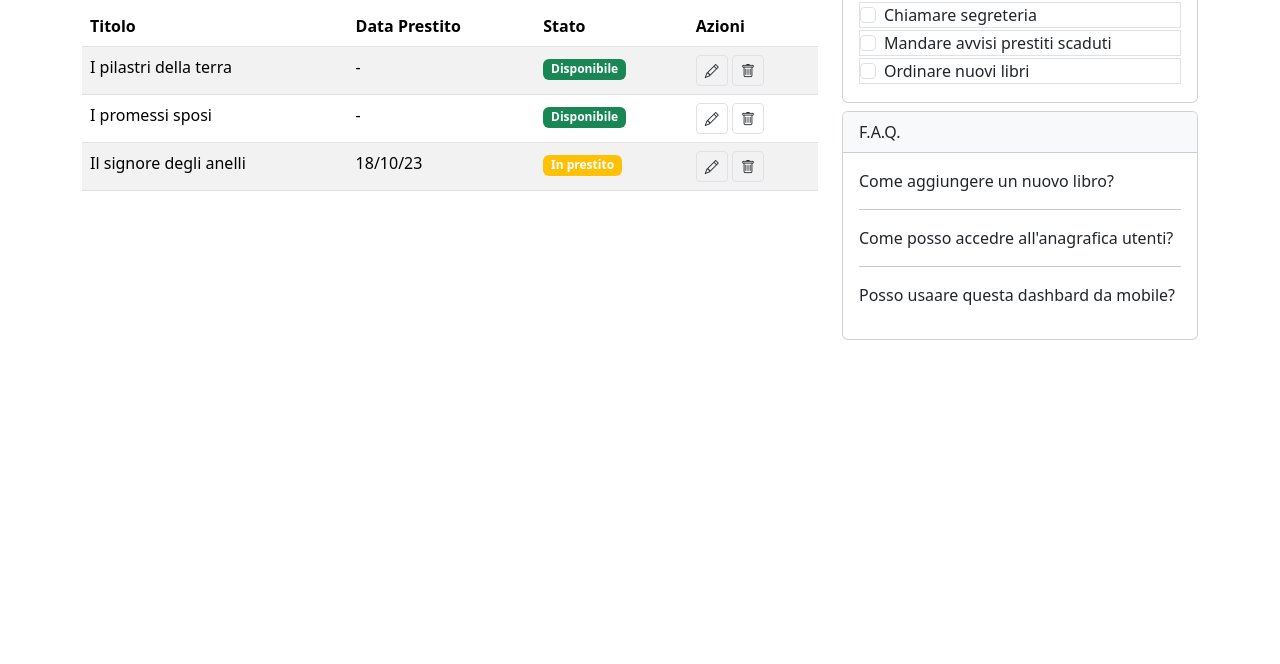
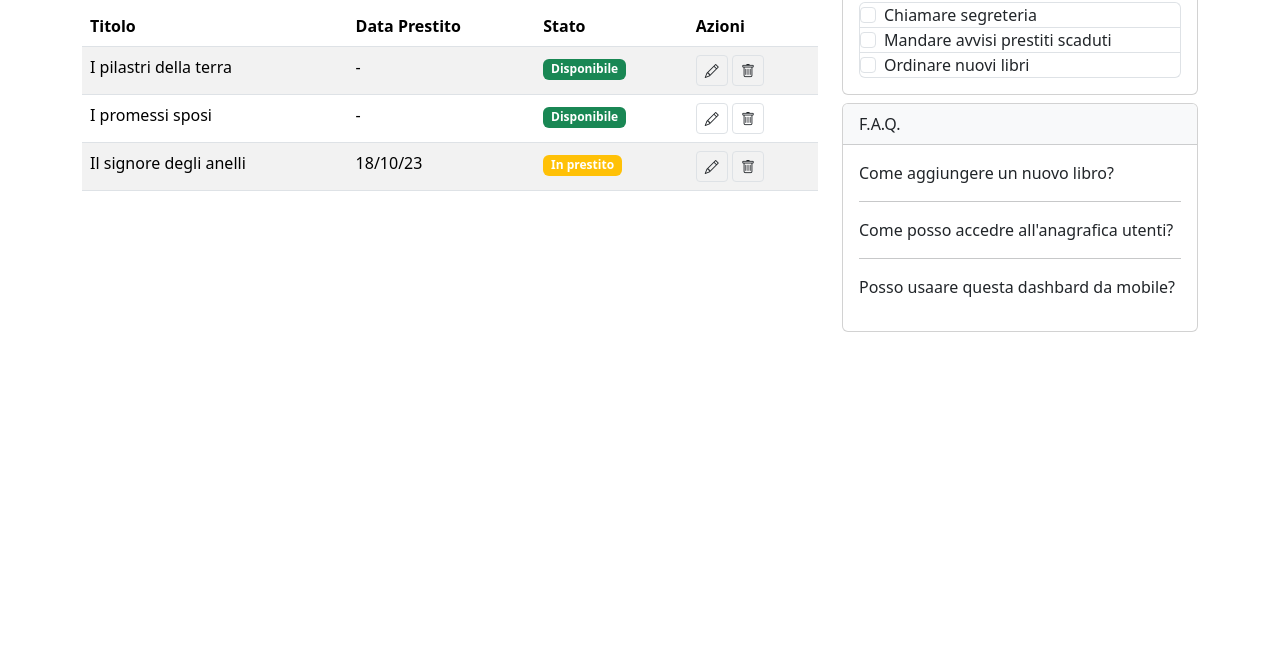
Before and after one commit to aldodenegri/html-css-bootstrap-dashboard, a plain HTML site: page index.html in a window 1280 px wide. Shown: the part 136-800 px from the top of the page. Drawn offline with nearby package versions, Linux system fonts and the light colour scheme.

Commit message:
correzione todo card

```diff
--- a/index.html
+++ b/index.html
@@ -105,19 +105,19 @@
           </div>
           <div class="card-body">
             <form>
-              <div class="form-check border">
+              <div class="form-check border border-bottom-0 rounded-top my-0">
                 <input class="form-check-input" type="checkbox" id="task1">
                 <label class="form-check-label" for="task1">
                   Chiamare segreteria
                 </label>
               </div>
-              <div class="form-check border">
+              <div class="form-check border my-0">
                 <input class="form-check-input" type="checkbox" id="task2">
                 <label class="form-check-label" for="task2">
                   Mandare avvisi prestiti scaduti
                 </label>
               </div>
-              <div class="form-check border">
+              <div class="form-check border border-top-0 rounded-bottom my-0">
                 <input class="form-check-input" type="checkbox" id="task3">
                 <label class="form-check-label" for="task3">
                   Ordinare nuovi libri
```
